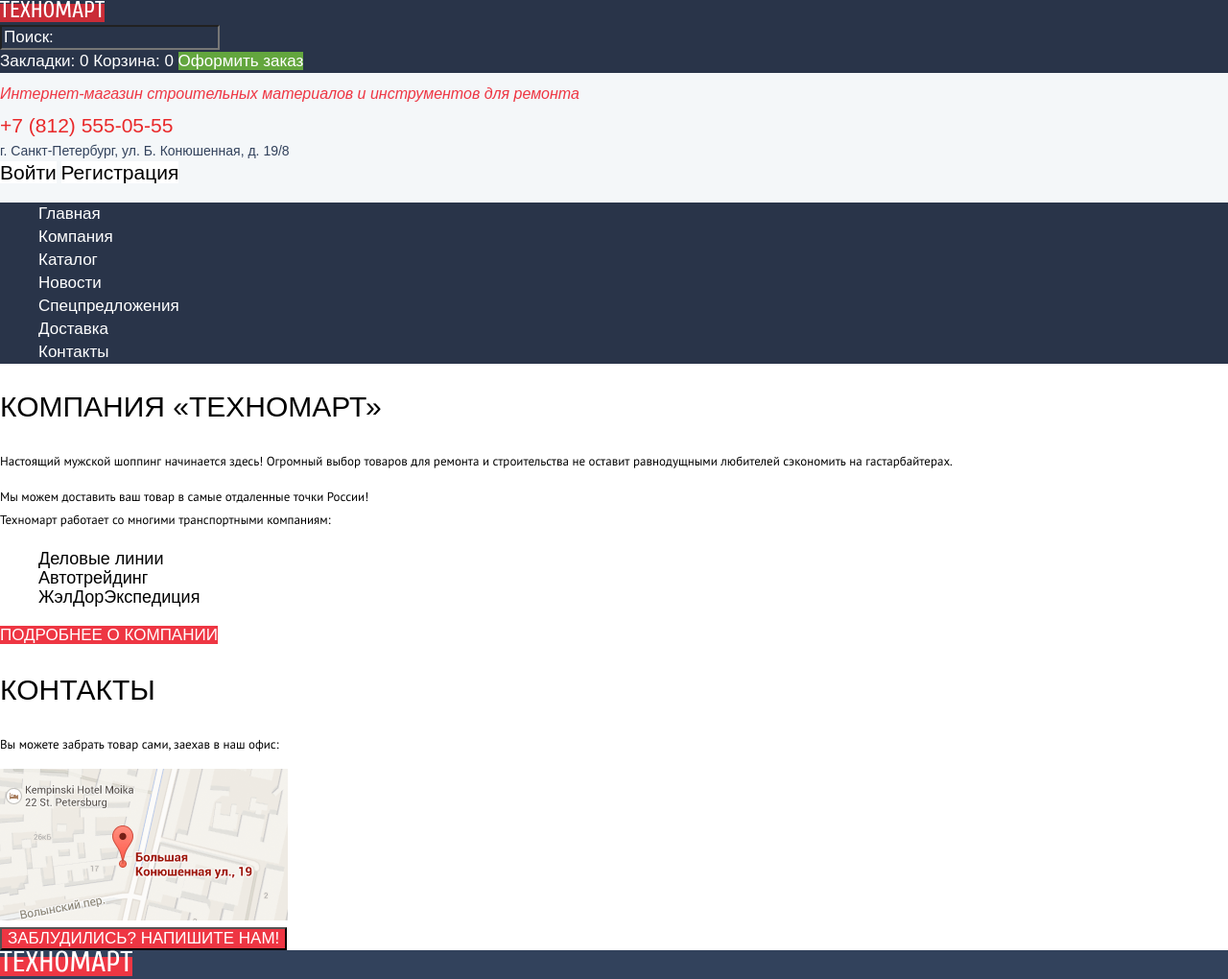
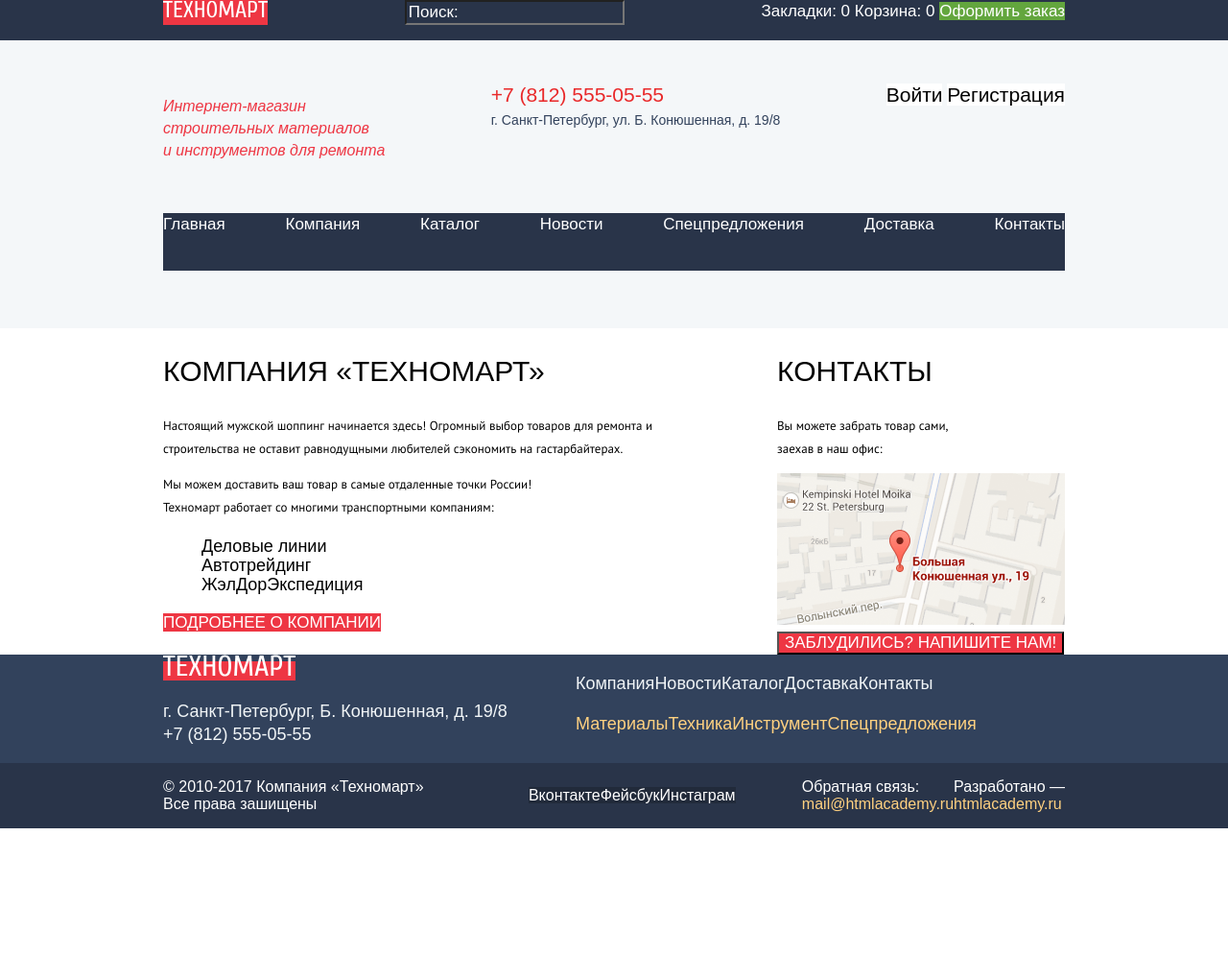
Before and after one commit to intknwn/991089-technomart-26, a plain HTML site: page index.html in a window 1280 px wide. Shown: the top 1020 px of the page at 96% size. After the commit the page ends 863 px from the top, so only its background shows below. Drawn offline with Linux system fonts and the light colour scheme; a web font is replaced by a local one.

Commit message:
Добавляет сетку

```diff
--- a/css/style.css
+++ b/css/style.css
@@ -27,6 +27,8 @@ a {
 }
 
 .page-header {
+  padding-bottom: 60px;
+
   color: #32425c;
 
   background-color: #f4f7f9;
@@ -37,9 +39,24 @@ a {
 }
 
 .page-header-top {
+  margin-bottom: 46px;
+
+  min-height: 42px;
+  width: 100%;
+
   color: #ffffff;
 
   background-color: #293449;
+}
+
+.page-header-top .container {
+  display: flex;
+  flex-direction: row;
+  justify-content: space-between;
+
+  width: 940px;
+
+  margin: 0 auto;
 }
 
 .logo {
@@ -120,6 +137,16 @@ a {
   background-color: #518534;
 }
 
+.page-header-middle {
+  display: flex;
+  justify-content: space-between;
+
+  width: 940px;
+
+  margin: 0 auto;
+  margin-bottom: 44px;
+}
+
 .page-heading {
   font-size: 16px;
   line-height: 23px;
@@ -188,7 +215,21 @@ a {
   color: rgba(50, 66, 92, 0.3);
 }
 
+.main-navigation {
+  width: 940px;
+
+  margin: 0 auto;
+}
+
 .site-navigation {
+  margin: 0;
+  padding: 0;
+
+  min-height: 60px;
+
+  display: flex;
+  justify-content: space-between;
+
   list-style: none;
 
   background-color: #293449;
@@ -208,8 +249,25 @@ a {
   background-color: #1d2739;
 }
 
+.main-content .container {
+  width: 940px;
+
+  margin: 0 auto;
+}
+
 .about-company {
+  display: flex;
+  flex-direction: row;
+
   color: #000000;
+}
+
+.about-company-desc {
+  width: 640px;
+}
+
+.about-company-contacts {
+  width: 300px;
 }
 
 .about-company p {
@@ -256,8 +314,35 @@ a {
   background-color: #32425c;
 }
 
+.page-footer-logo {
+  width: 390px;
+}
+
+.page-footer-navigation {
+  width: 550px;
+}
+
+.page-footer .container {
+  display: flex;
+  flex-direction: row;
+
+  width: 940px;
+
+  margin: 0 auto;
+}
+
 .page-footer ul {
   list-style: none;
+}
+
+.footer-navigation-top {
+  display: flex;
+  flex-direction: row;
+}
+
+.footer-navigation-bottom {
+  display: flex;
+  flex-direction: row;
 }
 
 .footer-navigation-top a {
@@ -292,6 +377,14 @@ a {
   font-size: 16px;
   line-height: 18px;
   background-color: #293449;
+}
+
+.social {
+  display: flex;
+  flex-direction: row;
+  align-items: center;
+
+  margin: 0 auto;
 }
 
 .social a {
@@ -333,7 +426,7 @@ a {
   display: none;
 }
 
-.perforators-range {
+.catalog {
   font-family: "PT Sans", Arial, sans-serif;
   text-transform: uppercase;
   color: #000000;
@@ -368,7 +461,16 @@ a {
   font-size: 30px;
   font-weight: normal;
   line-height: 30px;
+}
 
+.catalog-columns {
+  display: flex;
+  flex-direction: row;
+  justify-content: space-between;
+}
+
+.filter-controls {
+  width: 220px;
 }
 
 .filter-controls h2 {
@@ -376,6 +478,7 @@ a {
   font-weight: normal;
   line-height: 18px;
 
+  background-color: #f7f3ec;
 }
 
 .filter-form legend {
@@ -398,7 +501,26 @@ a {
 }
 
 .items-list {
+  width: 700px;
+
+  display: flex;
+  flex-wrap: wrap;
+
+  padding: 0;
+  margin: 0;
+
   list-style: none;
+}
+
+.item {
+  width: 220px;
+
+  margin-right: 20px;
+  margin-bottom: 20px;
+}
+
+.item:nth-child(3n) {
+  margin-right: 0;
 }
 
 .item h3 {
@@ -483,6 +605,9 @@ a {
 }
 
 .additional-info {
+  padding-top: 67px;
+  padding-bottom: 73px;
+
   font-family: "PT Sans", Arial, sans-serif;
   color: #000000;
   font-size: 13px;
@@ -498,3 +623,8 @@ a {
   line-height: 30px;
   text-transform: uppercase;
 }
+
+.additional-info .container {
+  width: 940px;
+  margin: 0 auto;
+}
--- a/index.html
+++ b/index.html
@@ -1,16 +1,21 @@
 <!DOCTYPE html>
 <html lang="ru">
+
 <head>
   <meta charset="utf-8">
   <title>HTML Academy: Техномарт</title>
-  <link href="https://fonts.googleapis.com/css?family=Cuprum:400,400i,700|PT+Sans:400,700&display=swap&subset=cyrillic" rel="stylesheet">
+  <link href="https://fonts.googleapis.com/css?family=Cuprum:400,400i,700|PT+Sans:400,700&display=swap&subset=cyrillic"
+    rel="stylesheet">
   <link href="css/normalize.css" rel="stylesheet">
   <link href="css/style.css" rel="stylesheet">
 </head>
+
 <body>
   <header class="page-header">
     <div class="page-header-top">
-      <a class="logo" href="index.html"><img src="img/logo-technomart.svg" width="109px" height="19px" alt="Техномарт"></a>
+      <div class="container">
+        <a class="logo" href="index.html"><img src="img/logo-technomart.svg" width="109px" height="19px"
+            alt="Техномарт"></a>
         <div class="search">
           <form action="https://echo.htmlacademy.ru" method="get">
             <label class="visually-hidden" for="search-field">Поиск</label>
@@ -23,8 +28,9 @@
           <a class="order" href="">Оформить заказ</a>
         </div>
       </div>
+    </div>
     <div class="page-header-middle">
-      <h1 class="page-heading">Интернет-магазин строительных материалов и инструментов для ремонта</h1>
+      <h1 class="page-heading">Интернет-магазин<br> строительных материалов<br> и инструментов для ремонта</h1>
       <div class="page-header-contacts">
         <span class="phone">+7 (812) 555-05-55</span><br>
         <span class="address">г. Санкт-Петербург, ул. Б. Конюшенная, д. 19/8</span>
@@ -46,14 +52,17 @@
       </ul>
     </nav>
   </header>
-  <main class="container">
+  <main class="main-content">
+    <div class="container">
       <section class="about-company">
         <h2 class="visually-hidden">О компании</h2>
-      <div>
+        <div class="about-company-desc">
           <h3>Компания «Техномарт»</h3>
-        <p>Настоящий мужской шоппинг начинается здесь! Огромный выбор товаров для ремонта и строительства не оставит
+          <p>Настоящий мужской шоппинг начинается здесь! Огромный выбор товаров для ремонта и<br> строительства не
+            оставит
             равнодущными любителей сэкономить на гастарбайтерах.</p>
-        <p>Мы можем доставить ваш товар в самые отдаленные точки России!<br>Техномарт работает со многими транспортными
+          <p>Мы можем доставить ваш товар в самые отдаленные точки России!<br>Техномарт работает со многими
+            транспортными
             компаниям:</p>
           <ul class="delivery-companies-list">
             <li>Деловые линии</li>
@@ -62,24 +71,27 @@
           </ul>
           <a class="button" href="">Подробнее о компании</a>
         </div>
-      <div>
+        <div class="about-company-contacts">
           <h3>Контакты</h3>
-        <p>Вы можете забрать товар сами, заехав в наш офис:</p>
+          <p>Вы можете забрать товар сами,<br> заехав в наш офис:</p>
           <img src="img/map.png" width="300px" height="158px"
             alt="Офис интернет-магазина «Техномарт» расположен по адресу: г. Санкт-Петербург, ул. Б. Конюшенная, д. 19/8 ул. Б. Конюшенная, д. 19/8">
           <div><button class="button" type="button">Заблудились? Напишите нам!</button></div>
         </div>
       </section>
+    </div>
   </main>
   <footer class="page-footer">
-    <div>
-      <a class="logo" href="index.html"><img src="img/logo-technomart.svg" width="138px" height="23px" alt="Техномарт"></a>
+    <div class="container">
+      <div class="page-footer-logo">
+        <a class="logo" href="index.html"><img src="img/logo-technomart.svg" width="138px" height="23px"
+            alt="Техномарт"></a>
         <p class="address">
           г. Санкт-Петербург, Б. Конюшенная, д. 19/8<br>
           +7 (812) 555-05-55
         </p>
       </div>
-    <div>
+      <div class="page-footer-navigation">
         <ul class="footer-navigation-top">
           <li><a href="">Компания</a></li>
           <li><a href="">Новости</a></li>
@@ -94,7 +106,9 @@
           <li><a href="">Спецпредложения</a></li>
         </ul>
       </div>
+    </div>
     <div class="page-footer-bottom">
+      <div class="container">
         <p class="copyright">
           &copy; 2010-2017 Компания «Техномарт»<br>
           Все права зашищены
@@ -112,6 +126,7 @@
           Разработано —<br>
           <a href="https://htmlacademy.ru/intensive/htmlcss">htmlacademy.ru</a>
         </p>
+      </div>
     </div>
   </footer>
 
```
Also changed, not shown: catalog.html (+25 -9 lines). Lines whose indentation alone changed are shown as unchanged.
